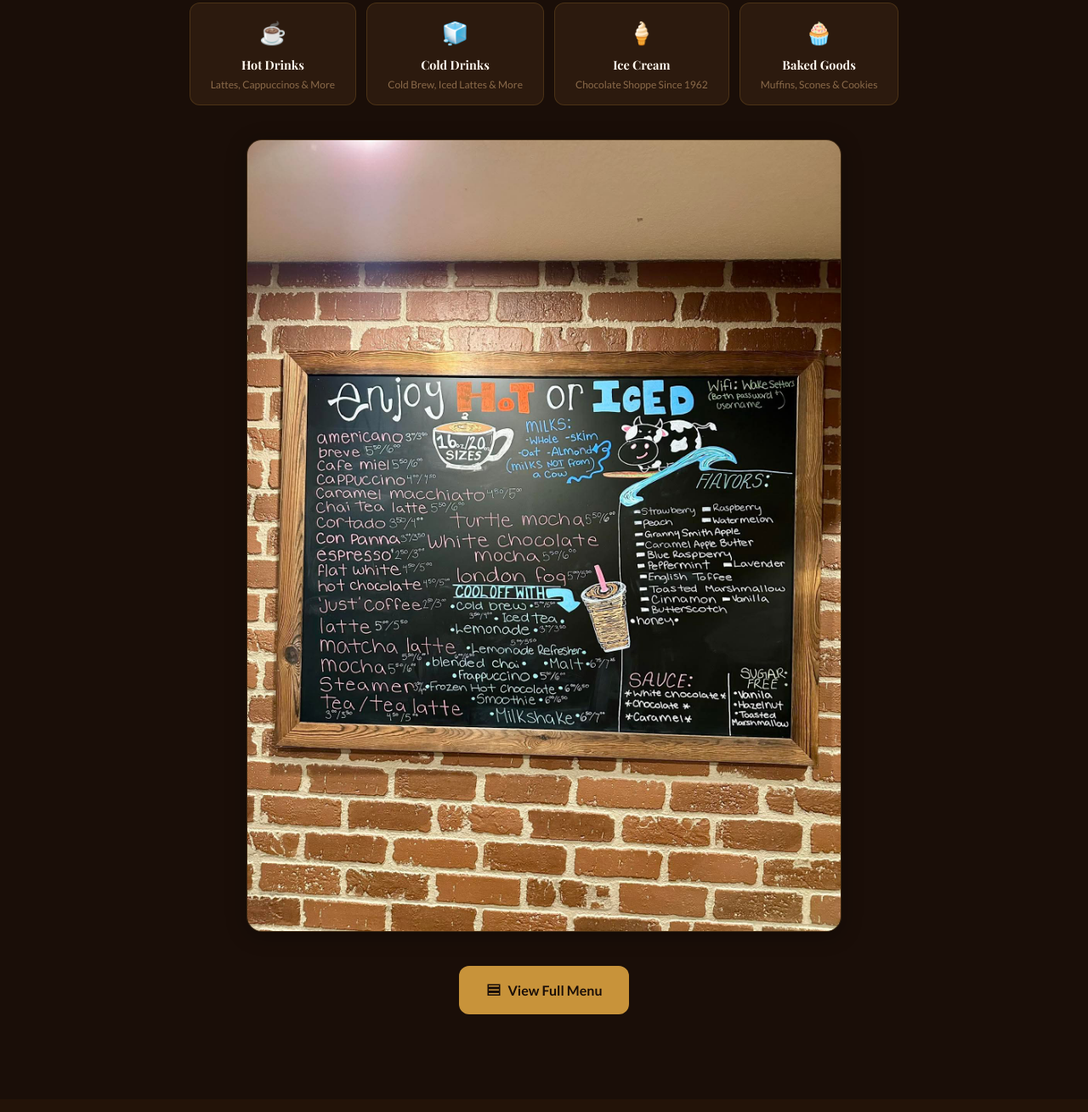
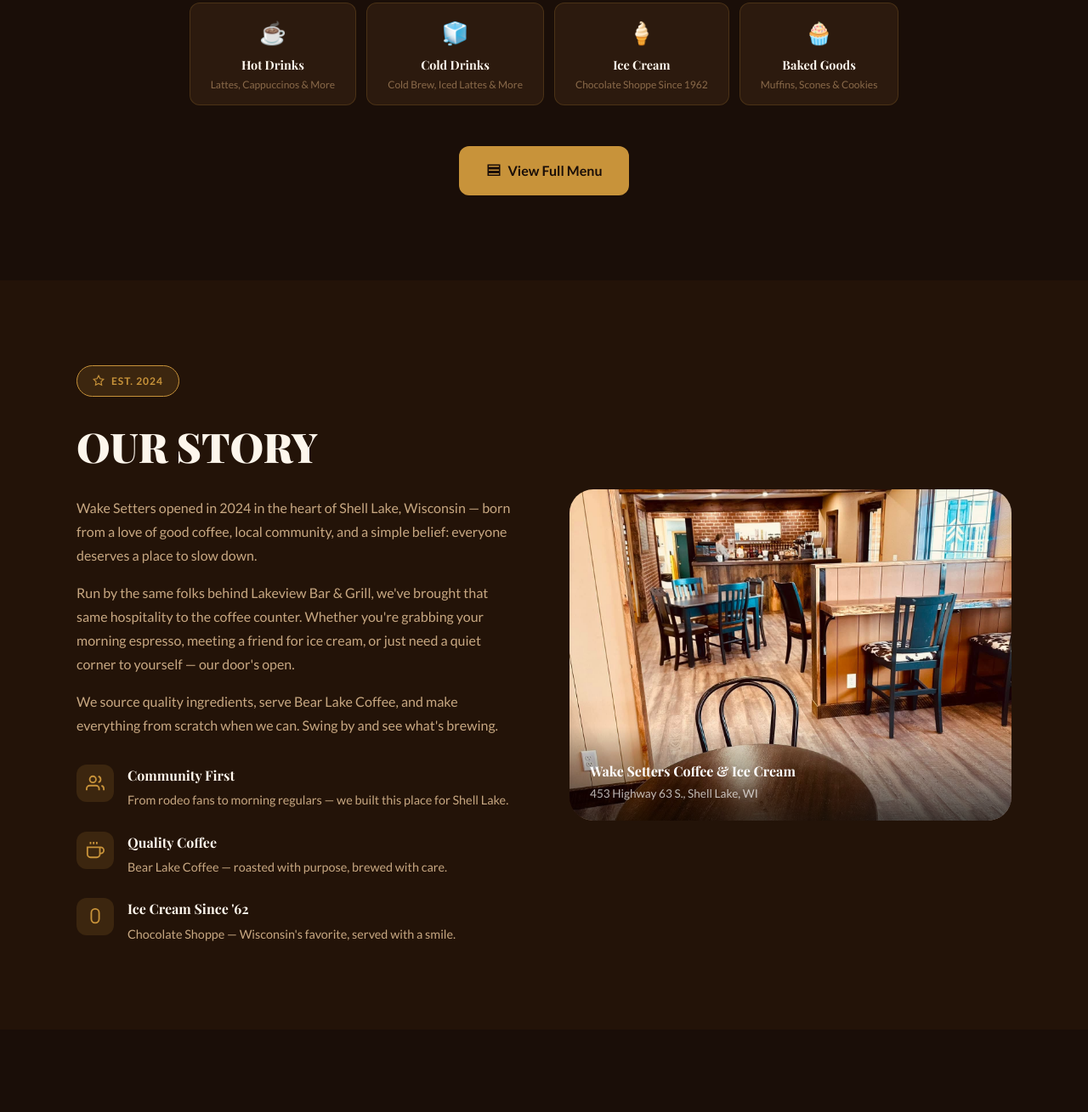
Before and after one commit to thecarter34/wake-setters, a plain HTML site: page index.html in a window 1280 px wide. Shown: the part 1433-2742 px from the top of the page at 85% size. Drawn offline with nearby package versions, Linux system fonts and the light colour scheme.

Commit message:
Fix: remove chalkboard from index (now on menu page), tighten menu teaser spacing, add hero gold text shadow for contrast

```diff
--- a/index.html
+++ b/index.html
@@ -280,7 +280,7 @@
       color: var(--text-primary); line-height: 1;
       margin-bottom: 20px;
     }
-    .hero h1 span { color: var(--accent); }
+    .hero h1 span { color: var(--accent); text-shadow: 0 0 30px rgba(200, 147, 58, 0.4), 0 2px 8px rgba(0,0,0,0.6); }
 
     .hero-sub {
       font-size: clamp(1rem, 2vw, 1.2rem);
@@ -812,12 +812,7 @@
       </div>
     </div>
 
-    <!-- Chalkboard accent -->
-    <div class="menu-chalkboard reveal">
-      <img src="drinks-chalkboard.jpg" alt="Hand-lettered Wake Setters drink menu chalkboard" loading="lazy" />
-    </div>
-
-    <div style="text-align: center; margin-top: 40px;">
+    <div style="text-align: center; margin-top: 48px;">
       <a href="menu.html" class="btn-primary">
         <svg viewBox="0 0 24 24" fill="none" stroke="currentColor" stroke-width="2"><path d="M3 3h18v4H3zM3 9h18v4H3zM3 15h18v4H3z"/></svg>
         View Full Menu
```
